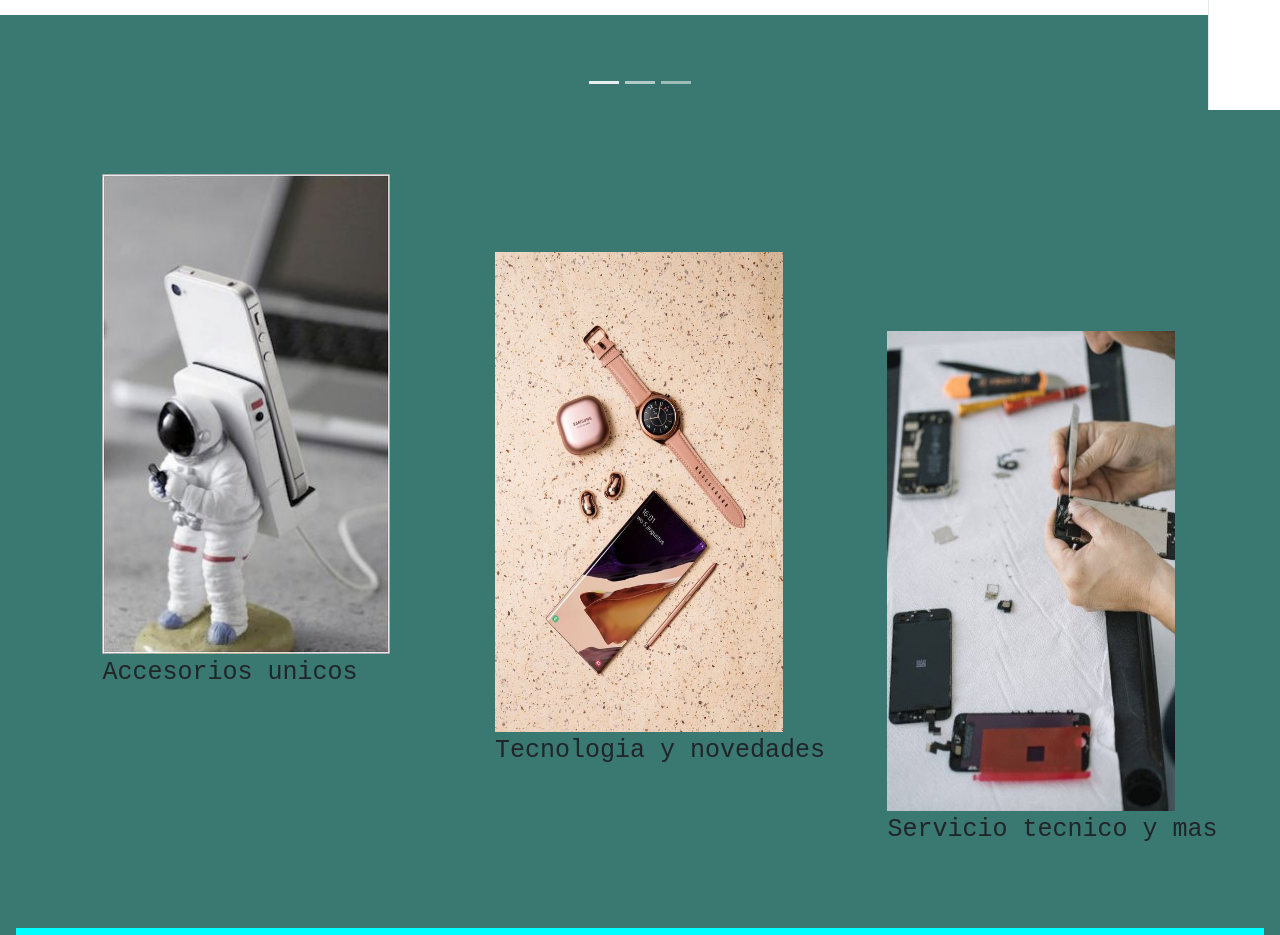
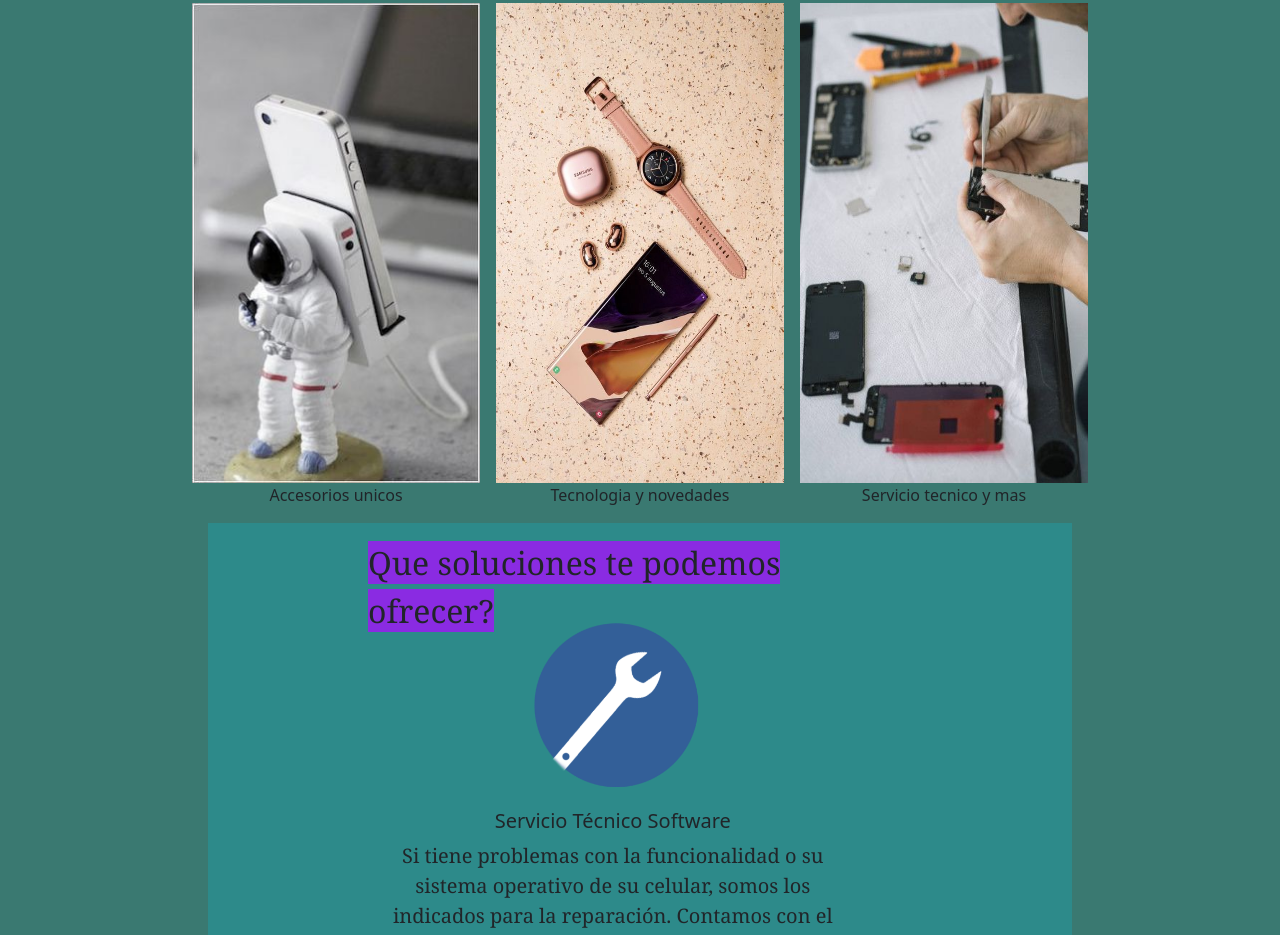
Before and after one commit to lucasvaldez99/Proyecto-final-Lucas-Valdez, a plain HTML site: page index.html in a window 1280 px wide. Shown: the part 518-1453 px from the top of the page. Drawn offline with nearby package versions, Linux system fonts and the light colour scheme.

Commit message:
dandole forma a mi pag

```diff
--- a/index.html
+++ b/index.html
@@ -71,7 +71,7 @@
     </header>
     <!--fin del header-->
 
-
+    <div class="concha">
 
     <section>
         <div id="carouselExampleCaptions" class="carousel slide" data-bs-ride="carousel">
@@ -115,25 +115,25 @@
 
     <section class="imagenesprincipales">
 
-        <div class="astronauta">
+        <div class="manu">
 
-        <img class="astro" src="imagenes/accesorio.jpg" alt="">
+        <img class="imageprinci" src="imagenes/accesorio.jpg" alt="">
 
         <p>Accesorios unicos </p>
 
         </div>
 
-    <div class="novedadesdiv">
+    <div class="manu">
 
-        <img class="novedades" src="imagenes/accesorios1.jpg" alt="">
+        <img class="imageprinci" src="imagenes/accesorios1.jpg" alt="">
 
         <p>Tecnologia y novedades</p>
 
     </div>
 
-    <div class="tecnicodiv">
+    <div class="manu">
 
-        <img class="tecnico" src="imagenes/serviciotecnico.jpg" alt="">
+        <img class="imageprinci" src="imagenes/serviciotecnico.jpg" alt="">
 
         <p>Servicio tecnico y mas </p>
 
@@ -332,9 +332,7 @@
 
 
 
-    </footer>
-
-
+    </fmanu</div>
 
     <!-- codigo de bootstrap -->
 
--- a/style.css
+++ b/style.css
@@ -3,6 +3,8 @@
     padding: 0px
 
 }
+
+
 
 /*google fonts*/
 @import url('https://fonts.googleapis.com/css2?family=Roboto:ital,wght@0,300;0,500;1,500&display=swap');
@@ -12,7 +14,14 @@ body {
 
 
 }
+.concha {
+    padding: 0;
+    margin: 0;
+    margin-left: 15%;
+    margin-right: 15%;
 
+
+}
 
 /*header*/
 
@@ -106,19 +115,29 @@ font-size: 40px;
 
 .imagenesprincipales {
 
-    display: grid;
+    /* display: grid;
     grid-template-columns: 1fr 1fr 1fr;
     margin-left: 8%;
     margin-top: 5%;
-    margin-bottom: 5%;
+    margin-bottom: 5%; */
+    display: flex;
+    justify-content: center;
+    justify-content: space-between;
+    margin-top: 50px;
 }
-.astro{
+
+    .manu p {
+        text-align: center;
+
+    }
+
+.imageprinci{
+
     width: 18rem;
     height: 30rem;
-
 }
 
-.astro:hover {
+.imageprinci:hover {
     transform: scale(1.1);
     transition: all 2s;
 }
@@ -129,11 +148,7 @@ font-size: 40px;
 
 }
 
-.novedades {
-    width: 18rem;
-    height: 30rem;
-    margin-top: 20%;
-}
+
 
 .novedades:hover {
     transform: scale(1.1);
@@ -145,21 +160,15 @@ font-size: 40px;
     font-family: 'Roboto Mono', monospace;
 }
 
-.tecnico {
-    width: 18rem;
-    height: 30rem;
-    margin-top: 40%;
-}
 
-.tecnico:hover {
+
+.imageprinci:hover {
     transform: scale(1.1);
     transition: all 2s;
 }
 
-.tecnicodiv p {
-    font-size: 25px;
-    font-family: 'Roboto Mono', monospace;
-}
+
+
 
 /* fin de imagenes del principales*/
 
@@ -184,8 +193,8 @@ font-size: 40px;
 
 .servicioscontainer {
     margin: 0rem 1rem 10rem 1rem;
-    background-color: aqua;
-    padding: 1rem 10rem 40rem 10rem;
+    background-color: rgb(45, 138, 138);
+    padding: 1rem 10rem 50rem 10rem;
     display: grid;
     grid-template-columns: 1fr;
     grid-template-rows: 5rem 10rem 10rem 10rem ;
@@ -207,9 +216,9 @@ font-size: 40px;
 
     background-color: blueviolet;
 
-
-    font-size: 3rem;
-
+    display: inline;
+    font-size: 2rem;
+    text-align: center;
 font-family: Georgia, 'Times New Roman', Times, serif;
 }
 
@@ -223,13 +232,19 @@ font-family: Georgia, 'Times New Roman', Times, serif;
 /* sector 1 */
 
 .sector1 {
-    width: 50rem;
+    width: 90%;
     height: 25rem;
+
+    display: flex;
+    justify-content: center;
+    flex-direction: column;
+    align-items: center;
 }
 
 
 .logito1 {
 width: 13rem;
+
 }
 
 .titulo1 {
@@ -241,6 +256,7 @@ width: 13rem;
 .textologo {
     font-size: 20px;
     font-family: Georgia, 'Times New Roman', Times, serif;
+    text-align: center;
 }
 /*fin del sector 1*/
 
@@ -463,3 +479,10 @@ width: 50%;
 
 
 /* FIN DE LA PAG DE SERVICIOS  */
+
+
+
+
+
+
+/* fin de media */
```
